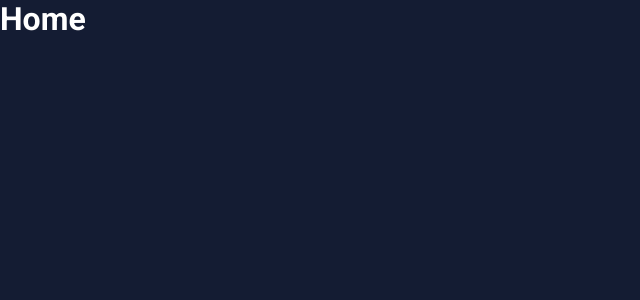
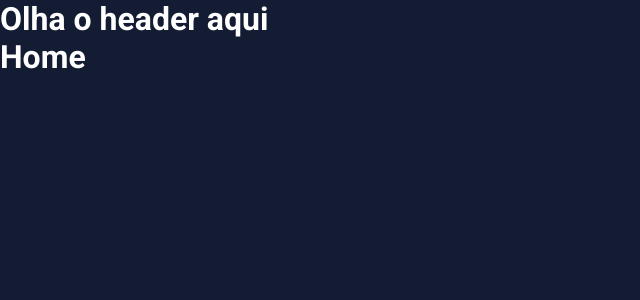
Before and after one commit to Tramas3030/GED-frontend, a React (Vite) app: page / in a window 1280 px wide. Shown: the top 300 px of the page, without its empty margins (0-640 px from the left). Built offline with nearby package versions, Linux system fonts and the light colour scheme.

Commit message:
created HeaderDefaultLayout structure

```diff
--- a/src/Router.tsx
+++ b/src/Router.tsx
@@ -2,13 +2,16 @@ import { Routes, Route } from 'react-router-dom';
 import { Login } from './pages/Login';
 import { Register } from './pages/Register';
 import { Home } from './pages/Home';
+import { HeaderDefaultLayout } from './layouts/HeaderDefaultLayout';
 
 export function Router() {
   return(
     <Routes>
-      <Route path="/" element={<Home />}/>
-      <Route path="/register" element={<Register />}/>
-      <Route path="/login" element={<Login />}/>
+      <Route path="/" element={<HeaderDefaultLayout />}>
+        <Route path="/" element={<Home />}/>
+        <Route path="/register" element={<Register />}/>
+        <Route path="/login" element={<Login />}/>
+      </Route>
     </Routes>
   )
 }
--- /dev/null
+++ b/src/components/Header/index.tsx
@@ -0,0 +1,5 @@
+export function Header() {
+  return(
+    <h1>Olha o header aqui</h1>
+  )
+}
--- /dev/null
+++ b/src/layouts/HeaderDefaultLayout.tsx
@@ -0,0 +1,11 @@
+import { Outlet } from "react-router-dom";
+import { Header } from "../components/Header";
+
+export function HeaderDefaultLayout() {
+  return(
+    <div>
+      <Header />
+      <Outlet />
+    </div>
+  )
+}
```
Also changed, not shown: src/components/Header/styles.ts (added).
